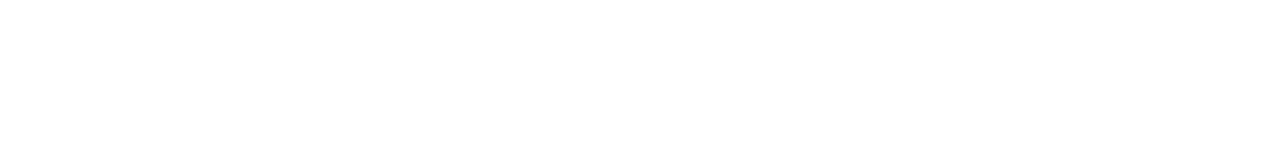
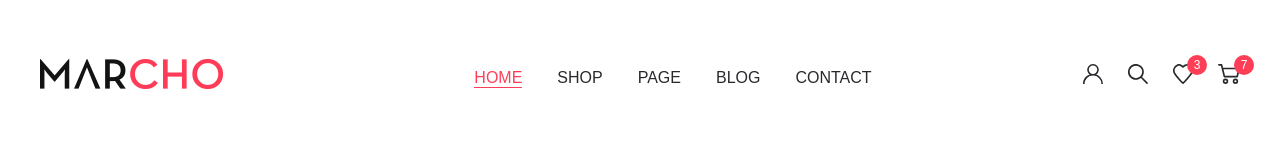
Before and after one commit to pupsione/marho, a website: page app/index.html in a window 1280 px wide. Drawn offline with Linux system fonts and the light colour scheme.

Commit message:
added header

```diff
--- a/app/index.html
+++ b/app/index.html
@@ -1,16 +1,62 @@
 <!DOCTYPE html>
 <html lang="en">
+
 <head>
     <meta charset="UTF-8">
     <meta http-equiv="X-UA-Compatible" content="IE=edge">
     <meta name="viewport" content="width=device-width, initial-scale=1.0">
-    <title>Document</title>
+    <title>Marho</title>
     <link rel="stylesheet" href="css/style.min.css">
 </head>
+
 <body>
-
+    <header class="header">
+        <div class="container">
+            <div class="header__inner">
+                <a class="logo" href="#">
+                    <img class="logo__img" src="images/logo.png" alt="лого">
+                </a>
+                <nav class="menu">
+                    <ul class="menu__list">
+                        <li class="menu__list-item">
+                            <a class="menu__list-link menu__list-link--active" href="#">home</a>
+                        </li>
+                        <li class="menu__list-item">
+                            <a class="menu__list-link" href="#">shop</a>
+                        </li>
+                        <li class="menu__list-item">
+                            <a class="menu__list-link" href="#">page</a>
+                        </li>
+                        <li class="menu__list-item">
+                            <a class="menu__list-link" href="#">blog</a>
+                        </li>
+                        <li class="menu__list-item">
+                            <a class="menu__list-link" href="#">contact</a>
+                        </li>
+                    </ul>
+                </nav>
+                <div class="user-nav">
+                    <a class="user-nav__link" href="#">
+                        <img class='user-nav__img' src="images/icons/user.svg" alt="иконка входа">
+                    </a>
+                    <a class="user-nav__link" href="#">
+                        <img class='user-nav__img' src="images/icons/search.svg" alt="поиск">
+                    </a>
+                    <a class="user-nav__link" href="#">
+                        <img class='user-nav__img' src="images/icons/heart_icon.svg" alt="избранное">
+                        <span class="user-nav__num">3</span>
+                    </a>
+                    <a class="user-nav__link" href="#">
+                        <img class='user-nav__img' src="images/icons/cart_icon.svg" alt="корзина">
+                        <span class="user-nav__num">7</span>
+                    </a>
+                </div>
+            </div>
+        </div>
+    </header>
 
 
     <script src="js/main.min.js"></script>
 </body>
+
 </html>
--- a/app/scss/_fonts.scss
+++ b/app/scss/_fonts.scss
@@ -0,0 +1,39 @@
+@font-face {
+    font-family: 'Quicksand-Regular', sans-serif;
+    font-weight: 400;
+    font-style: normal;
+    src: local('Quicksand-Regular'),
+        url('../fonts/Quicksand-Regular.woff2') format('woff2'),
+        url('../fonts/Quicksand-Regular.woff') format('woff'), ;
+    font-display: swap;
+}
+
+@font-face {
+    font-family: 'Quicksand-Medium', sans-serif;
+    font-weight: 500;
+    font-style: normal;
+    src: local('Quicksand-Medium'),
+        url('../fonts/Quicksand-Medium.woff2') format('woff2'),
+        url('../fonts/Quicksand-Medium.woff') format('woff'), ;
+    font-display: swap;
+}
+
+@font-face {
+    font-family: 'Roboto-Regular', sans-serif;
+    font-weight: 400;
+    font-style: normal;
+    src: local('Roboto-Regular'),
+        url('../fonts/Roboto-Regular.woff2') format('woff2'),
+        url('../fonts/Roboto-Regular.woff') format('woff'), ;
+    font-display: swap;
+}
+
+@font-face {
+    font-family: 'Roboto-Bold', sans-serif;
+    font-weight: 700;
+    font-style: normal;
+    src: local('Roboto-Bold'),
+        url('../fonts/Roboto-Bold.woff2') format('woff2'),
+        url('../fonts/Roboto-Bold.woff') format('woff'), ;
+    font-display: swap;
+}
--- a/app/scss/_global.scss
+++ b/app/scss/_global.scss
@@ -0,0 +1,12 @@
+body{
+    color: $defalut;
+    font-size: 16px;
+    line-height: 28px;
+    @extend %quicksand-500;
+}
+
+.container{
+    max-width: 1200px;
+    margin: 0 auto;
+    padding: 0 15px;
+}
--- a/app/scss/_vars.scss
+++ b/app/scss/_vars.scss
@@ -0,0 +1,25 @@
+$accent:#fe3e57;
+$defalut:#8d8d8d;
+$title:#29282d;
+
+
+%quicksand-400 {
+    font-family: 'Quicksand-Regular', sans-serif;
+    font-weight: 400;
+}
+
+
+%quicksand-500 {
+    font-family: 'Quicksand-Medium', sans-serif;
+    font-weight: 500;
+}
+
+%roboto-400 {
+    font-family: 'Roboto-Regular', sans-serif;
+    font-weight: 400;
+}
+
+%roboto-400 {
+    font-family: 'Roboto-Bold', sans-serif;
+    font-weight: 700;
+}
--- a/app/scss/style.scss
+++ b/app/scss/style.scss
@@ -4,4 +4,80 @@
 @import 'fonts';
 
 
+.header {
+    padding: 40px 0;
+
+    &__inner {
+        display: flex;
+        justify-content: space-between;
+        align-items: center;
+    }
+}
+
+
+.menu {
+    &__list {
+        display: flex;
+    }
+
+    &__list-item {
+        list-style-type: none;
+    }
+
+    &__list-item+.menu__list-item {
+        padding-left: 35px;
+
+    }
+
+    &__list-link {
+        text-transform: uppercase;
+        color: $title;
+        text-decoration: none;
+        padding-bottom: 1px;
+        transition: all 0.3s;
+        @extend %quicksand-400;
+
+        &:hover {
+            color: $accent;
+            border-bottom: 1px solid $accent;
+            @extend %quicksand-500;
+        }
+    }
+
+    &__list-link--active {
+        color: $accent;
+        border-bottom: 1px solid $accent;
+        @extend %quicksand-500;
+    }
+}
+
+.user-nav {
+    display: flex;
+
+    &__link {
+        position: relative;
+    }
+
+    &__link+.user-nav__link {
+        padding-left: 25px;
+    }
+
+    &__num {
+        position: absolute;
+        width: 20px;
+        height: 20px;
+        border-radius: 50%;
+        background-color: $accent;
+        top: -9px;
+        right: -14px;
+        font-size: 12px;
+        color: #ffff;
+        text-align: center;
+        line-height: 20px;
+    }
+}
+
+
+
+
 @import 'media';
```
Also changed, not shown: app/css/style.min.css, app/fonts/Quicksand-Medium.woff (added), app/fonts/Quicksand-Medium.woff2 (added), app/fonts/Quicksand-Regular.woff (added), app/fonts/Quicksand-Regular.woff2 (added), app/fonts/Roboto-Bold.woff (added), app/fonts/Roboto-Bold.woff2 (added), app/fonts/Roboto-Regular.woff (added), app/fonts/Roboto-Regular.woff2 (added), app/images/icons/cart_icon.svg (added), app/images/icons/heart_icon.svg (added), app/images/icons/search.svg (added), app/images/icons/user.svg (added), app/images/logo.png (added), 1 more files, 1 other file.
